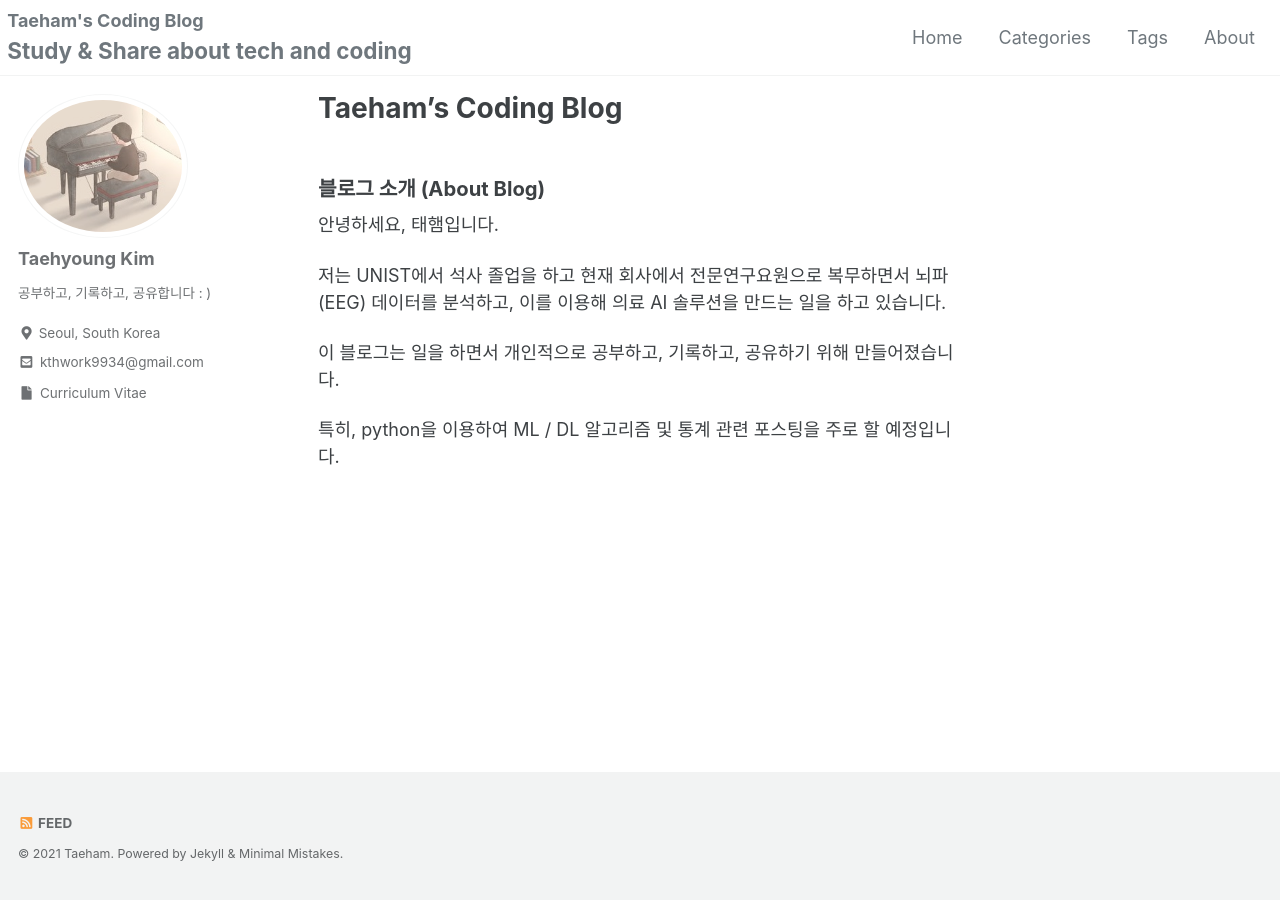
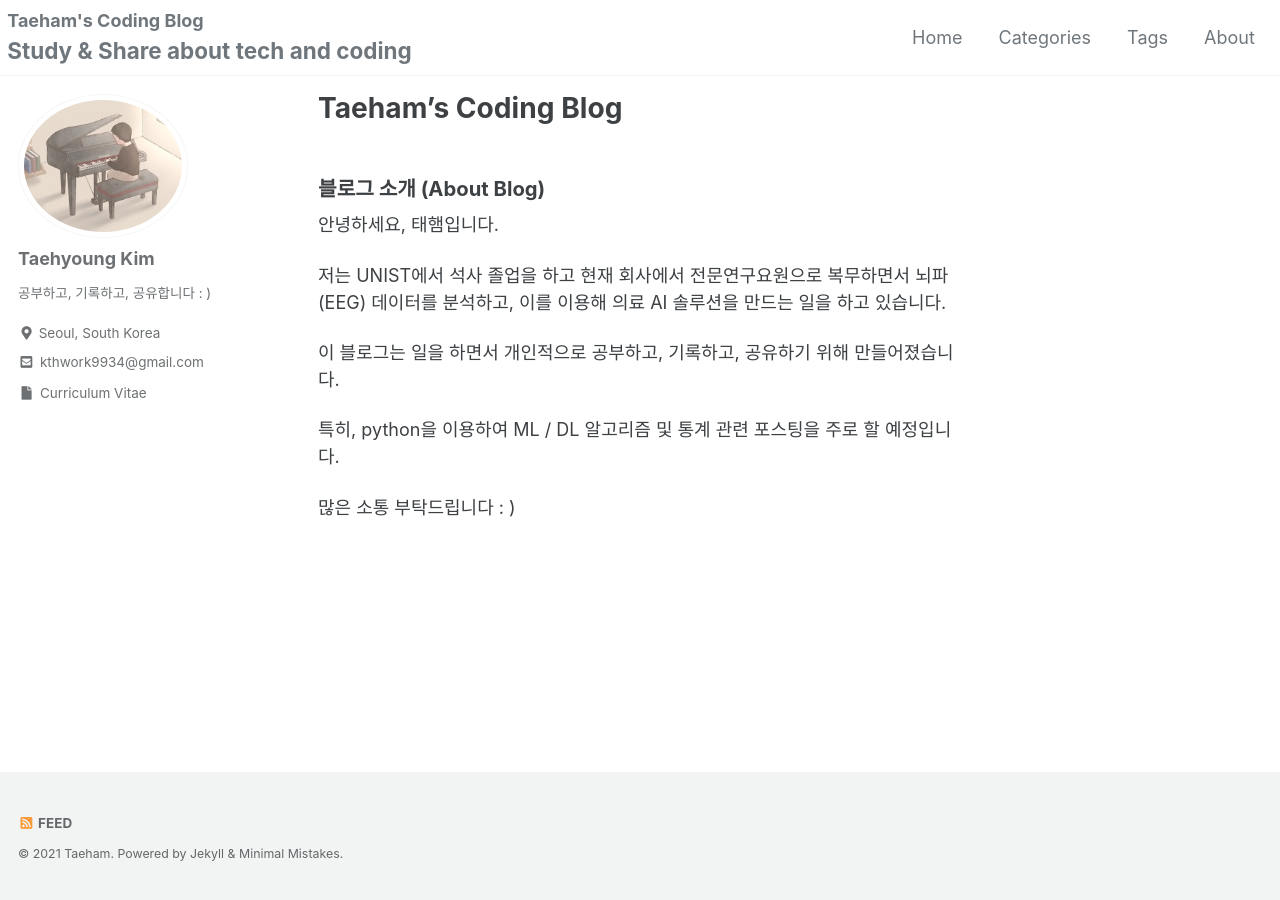
Before and after one commit to kthworks/kthworks.github.io, a Jekyll site: the page built from _pages/About.md, in a window 1280 px wide. Built offline with Jekyll 4.4.1, drawn with Linux system fonts in a browser that asks for light colours; cached includes are drawn as plain includes.

Commit message:
Update About.md

```diff
--- a/_pages/About.md
+++ b/_pages/About.md
@@ -21,3 +21,5 @@ typora-root-url: ../
 이 블로그는 일을 하면서 개인적으로 공부하고, 기록하고, 공유하기 위해 만들어졌습니다.
 
 특히, python을 이용하여 ML / DL 알고리즘 및 통계 관련 포스팅을 주로 할 예정입니다.
+
+많은 소통 부탁드립니다 : )
```
